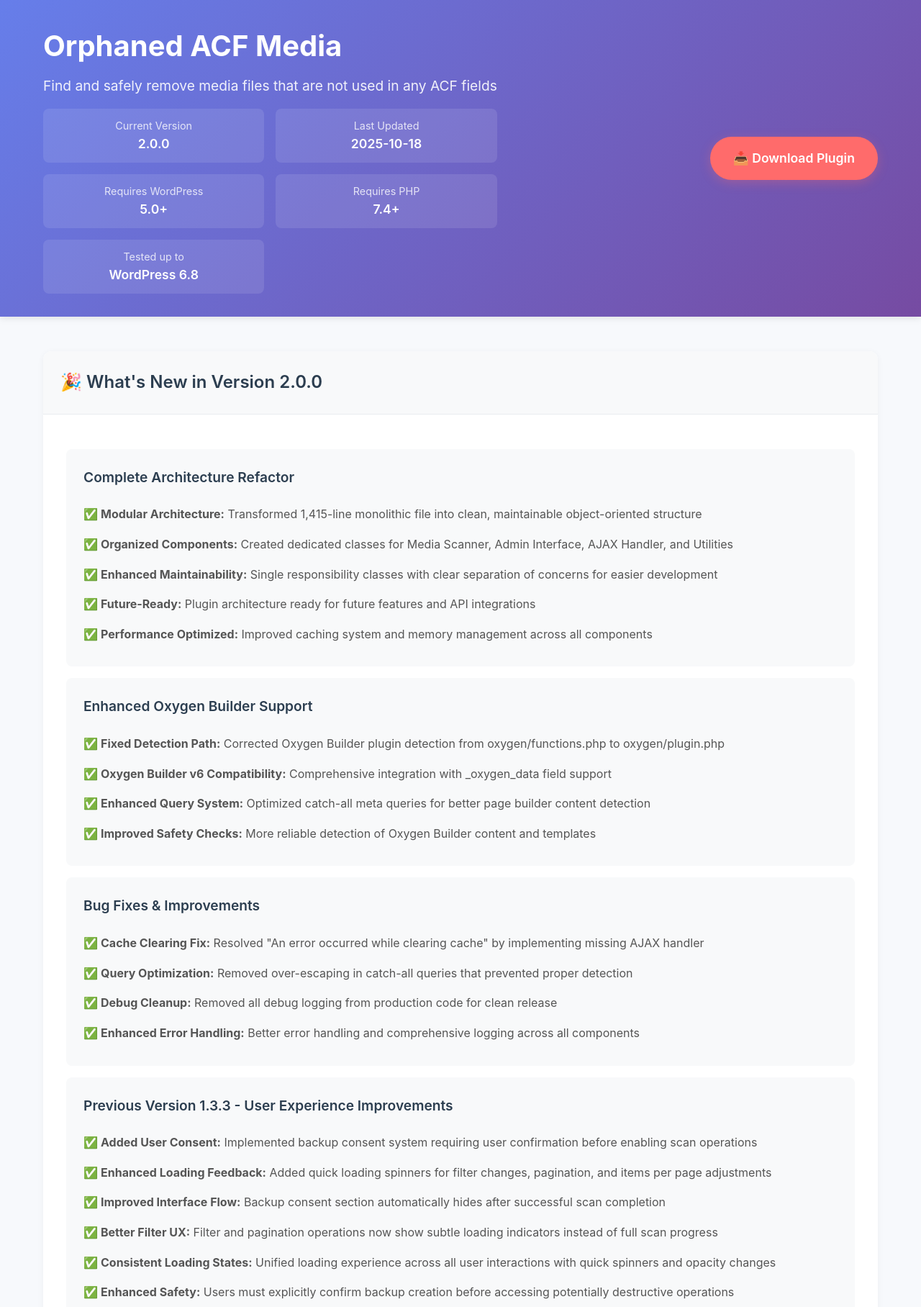
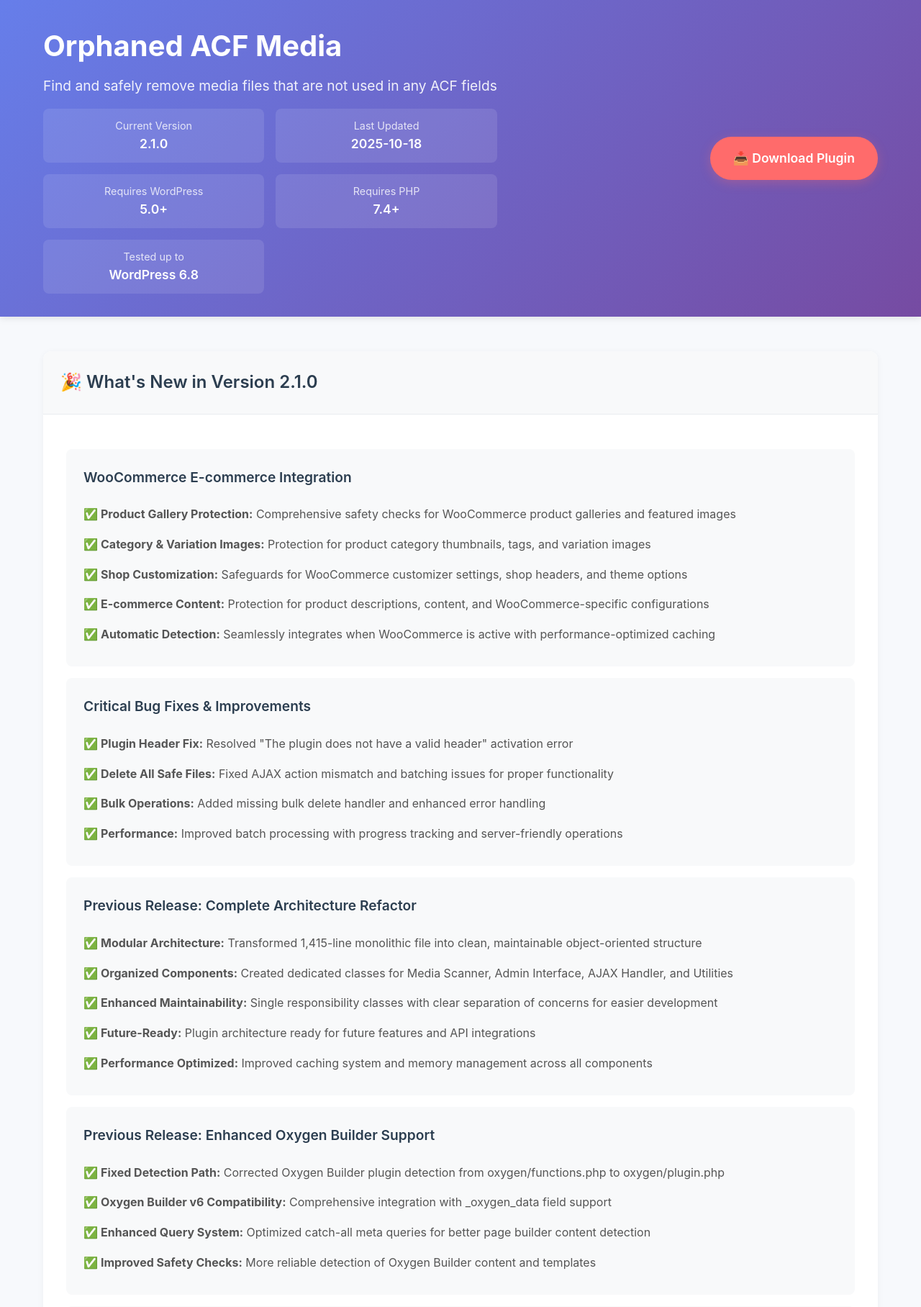
Before and after one commit to GarethCitcom/orphaned-acf-media, a PHP site: page /plugin-page.html in a window 1280 px wide. Shown: the top 1816 px of the page at 72% size. Run offline with PHP 8.4, Linux system fonts and the light colour scheme.

Commit message:
Release v2.1.0: WooCommerce E-commerce Integration
Updated version to 2.1.0 across all files and finalized changelog:

 Version Updates:
- orphaned-acf-media.php: Updated to v2.1.0
- includes/orphaned-acf-media-refactored.php: Updated version and constant
- readme.txt: Updated stable tag to 2.1.0
- composer.json: Updated both main and extra version fields
- plugin-page.html: Updated current version display and What's New section

 Changelog Updates:
- CHANGELOG.md: Finalized v2.1.0 with WooCommerce features and bug fixes
- README.md: Added comprehensive v2.1.0 changelog with WooCommerce integration
- plugin-page.html: Updated What's New section with WooCommerce features and bug fixes

 Documentation Enhancements:
- Highlighted WooCommerce e-commerce protection features
- Updated version references throughout documentation
- Enhanced feature descriptions for v2.1.0 release

Version 2.1.0 includes:
- Comprehensive WooCommerce integration and e-commerce protection
- Critical bug fixes for plugin activation and bulk operations
- Enhanced safety system for online stores
- Performance optimizations with caching

Ready for production release and WordPress.org submission!

```diff
--- a/composer.json
+++ b/composer.json
@@ -2,7 +2,7 @@
     "name": "citcom/orphaned-acf-media",
     "description": "A comprehensive WordPress plugin that finds and safely removes media files not used in ACF fields",
     "type": "wordpress-plugin",
-    "version": "2.0.0",
+    "version": "2.1.0",
     "keywords": [
         "media",
         "cleanup",
@@ -53,7 +53,7 @@
     "extra": {
         "wordpress-plugin": {
             "slug": "orphaned-acf-media",
-            "version": "2.0.0",
+            "version": "2.1.0",
             "requires": "5.0",
             "tested": "6.8",
             "requires-php": "7.4"
--- a/includes/admin/class-admin-interface.php
+++ b/includes/admin/class-admin-interface.php
@@ -112,6 +112,7 @@ class OrphanedACFMedia_Admin
                 <li><?php esc_html_e('Theme Customizer Settings', 'orphaned-acf-media'); ?></li>
                 <li><?php esc_html_e('Site Icon & Custom Headers/Backgrounds', 'orphaned-acf-media'); ?></li>
                 <li><?php esc_html_e('Oxygen Builder 6 & Classic Content (_oxygen_data)', 'orphaned-acf-media'); ?></li>
+                <li><?php esc_html_e('WooCommerce Integration - Product galleries, featured images, categories, settings, and content', 'orphaned-acf-media'); ?></li>
             </ul>
         </div>
     <?php
--- a/includes/orphaned-acf-media-refactored.php
+++ b/includes/orphaned-acf-media-refactored.php
@@ -7,7 +7,7 @@
  * all plugin components and functionality.
  *
  * @package OrphanedACFMedia
- * @version 2.0.0
+ * @version 2.1.0
  * @author Gareth Hale, CitCom.
  * @link https://citcom.co.uk
  */
@@ -18,7 +18,7 @@ if (!defined('ABSPATH')) {
 }
 
 // Define plugin constants
-define('ORPHANED_ACF_MEDIA_VERSION', '2.0.0');
+define('ORPHANED_ACF_MEDIA_VERSION', '2.1.0');
 define('ORPHANED_ACF_MEDIA_PLUGIN_DIR', plugin_dir_path(dirname(__FILE__)) . '/');
 define('ORPHANED_ACF_MEDIA_PLUGIN_URL', plugin_dir_url(dirname(__FILE__)) . '/');
 
--- a/orphaned-acf-media.php
+++ b/orphaned-acf-media.php
@@ -4,7 +4,7 @@
  * Plugin Name: Orphaned ACF Media
  * Plugin URI: https://plugins.citcom.support/orphaned-acf-media
  * Description: Find and delete media files that are not used in any ACF fields. Helps clean up unused attachments in your WordPress site.
- * Version: 2.0.0
+ * Version: 2.1.0
  * Author: Gareth Hale, CitCom.
  * Author URI: https://citcom.co.uk
  * License: GPL2
--- a/plugin-page.html
+++ b/plugin-page.html
@@ -408,7 +408,7 @@
                     <div class="plugin-meta">
                         <div class="meta-item">
                             <span class="meta-label">Current Version</span>
-                            <span class="meta-value">2.0.0</span>
+                            <span class="meta-value">2.1.0</span>
                         </div>
                         <div class="meta-item">
                             <span class="meta-label">Last Updated</span>
@@ -445,12 +445,33 @@
             <section class="section">
                 <div class="section-header">
                     <h2 class="section-title">
-                        🎉 What's New in Version 2.0.0
+                        🎉 What's New in Version 2.1.0
                     </h2>
                 </div>
                 <div class="section-content">
                     <div class="changelog">
-                        <div class="changelog-version">Complete Architecture Refactor</div>
+                        <div class="changelog-version">WooCommerce E-commerce Integration</div>
+                        <ul class="changelog-list">
+                            <li><strong>Product Gallery Protection:</strong> Comprehensive safety checks for WooCommerce product galleries and featured images</li>
+                            <li><strong>Category & Variation Images:</strong> Protection for product category thumbnails, tags, and variation images</li>
+                            <li><strong>Shop Customization:</strong> Safeguards for WooCommerce customizer settings, shop headers, and theme options</li>
+                            <li><strong>E-commerce Content:</strong> Protection for product descriptions, content, and WooCommerce-specific configurations</li>
+                            <li><strong>Automatic Detection:</strong> Seamlessly integrates when WooCommerce is active with performance-optimized caching</li>
+                        </ul>
+                    </div>
+
+                    <div class="changelog">
+                        <div class="changelog-version">Critical Bug Fixes & Improvements</div>
+                        <ul class="changelog-list">
+                            <li><strong>Plugin Header Fix:</strong> Resolved "The plugin does not have a valid header" activation error</li>
+                            <li><strong>Delete All Safe Files:</strong> Fixed AJAX action mismatch and batching issues for proper functionality</li>
+                            <li><strong>Bulk Operations:</strong> Added missing bulk delete handler and enhanced error handling</li>
+                            <li><strong>Performance:</strong> Improved batch processing with progress tracking and server-friendly operations</li>
+                        </ul>
+                    </div>
+
+                    <div class="changelog">
+                        <div class="changelog-version">Previous Release: Complete Architecture Refactor</div>
                         <ul class="changelog-list">
                             <li><strong>Modular Architecture:</strong> Transformed 1,415-line monolithic file into
                                 clean, maintainable object-oriented structure</li>
@@ -466,7 +487,7 @@
                     </div>
 
                     <div class="changelog">
-                        <div class="changelog-version">Enhanced Oxygen Builder Support</div>
+                        <div class="changelog-version">Previous Release: Enhanced Oxygen Builder Support</div>
                         <ul class="changelog-list">
                             <li><strong>Fixed Detection Path:</strong> Corrected Oxygen Builder plugin detection from
                                 oxygen/functions.php to oxygen/plugin.php</li>
@@ -755,7 +776,8 @@
                             🛒 WooCommerce E-commerce Integration
                         </div>
                         <div class="feature-description">
-                            Comprehensive protection for WooCommerce stores including product galleries, featured images,
+                            Comprehensive protection for WooCommerce stores including product galleries, featured
+                            images,
                             category thumbnails, variation images, shop customizer settings, and all e-commerce content.
                             Prevents accidental deletion of critical store media.
                         </div>
```
Also changed, not shown: CHANGELOG.md, README.md, readme.txt.
